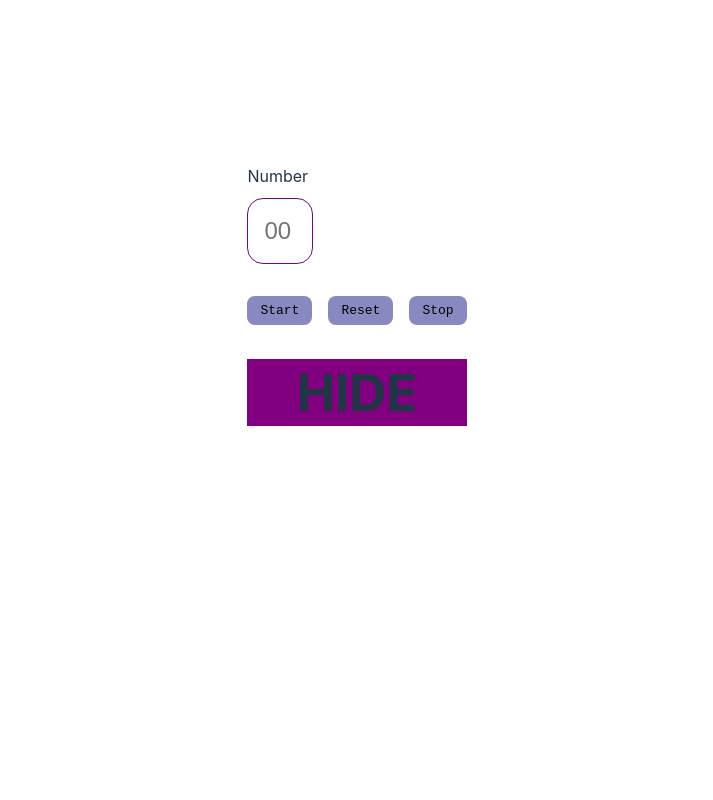
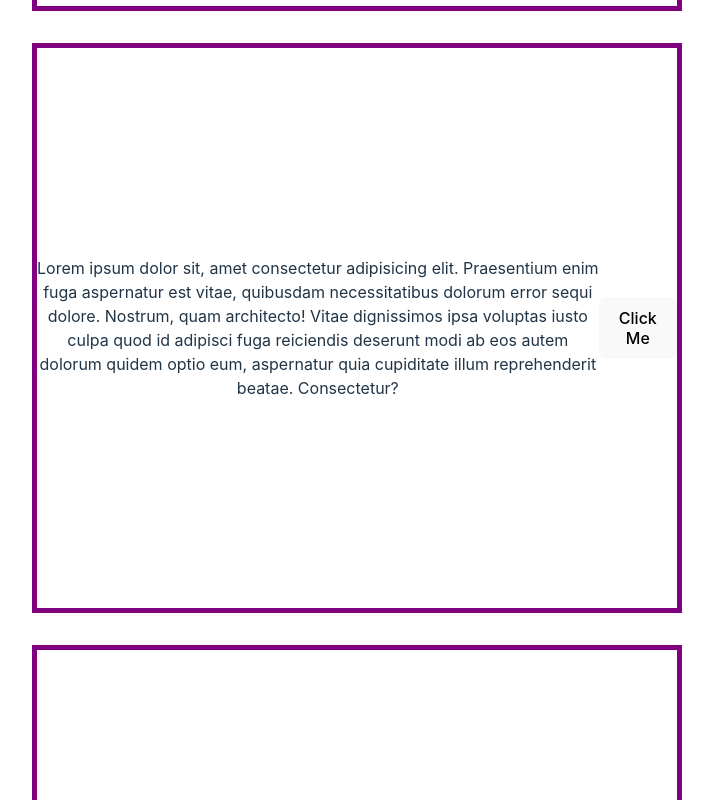
Before and after one commit to fw190480/ReactPractice, a React (Vite) app in the folder React/interviewPractice/: page / in a window 1280 px wide. Shown: the top 800 px of the page, without its empty margins (283-996 px from the left). Built offline with nearby package versions, Linux system fonts and the light colour scheme.

Commit message:
navigate by using ref prop and useRef hook

```diff
--- a/React/interviewPractice/src/App.css
+++ b/React/interviewPractice/src/App.css
@@ -15,7 +15,6 @@
 }
 .timer__input-number{
   display: grid;
-  /* justify-content: center; */
   gap:10px
 
 }
@@ -45,3 +44,16 @@ color: gray;
   padding: 6px 12px;
   background-color: rgb(137, 137, 193);
 }
+
+
+
+
+.scroll__container--byRef section{
+  margin-top: 2rem;
+  height: 70vh;
+  display: flex;
+  justify-content: center;
+  align-items: center;
+  width: 50vw;
+  border: 5px solid purple;
+}
--- a/React/interviewPractice/src/App.jsx
+++ b/React/interviewPractice/src/App.jsx
@@ -4,13 +4,15 @@ import './App.css'
 import Timer from './components/Timer'
 import CounterClass from './components/CounterClassComponent'
 import Practice from './components/Practice'
+import ScrollByUseRef from './components/ScrollByUseRef'
 
 function App() {
 
   return (
     <div className='center'>
       {/* <Practice /> */}
-      <Timer />
+      {/* <Timer /> */}
+      <ScrollByUseRef />
     </div>
   )
 }
--- /dev/null
+++ b/React/interviewPractice/src/components/ScrollByUseRef.jsx
@@ -0,0 +1,41 @@
+import React,{useRef} from 'react'
+
+const ScrollByUseRef = () => {
+    const topRef  = useRef(null)
+    const bottomRef  = useRef(null)
+    const fotterRef  = useRef(null)
+
+    const handleNavigate = (ref)=>{
+        // console.log('hellow')
+        // console.log(topRef)
+        ref.current.scrollIntoView({behavior:"smooth"})
+    }
+
+
+  return (
+    <div className='scroll__container--byRef'>
+        <section ref={topRef}>
+            Lorem ipsum dolor sit, amet consectetur adipisicing elit. Praesentium enim fuga aspernatur est vitae, quibusdam necessitatibus dolorum error sequi dolore. Nostrum, quam architecto! Vitae dignissimos ipsa voluptas iusto culpa quod id adipisci fuga reiciendis deserunt modi ab eos autem dolorum quidem optio eum, aspernatur quia cupiditate illum reprehenderit beatae. Consectetur?
+            <button onClick={()=>handleNavigate(bottomRef)}>Click Me</button>
+        </section>
+        <section>
+            Lorem ipsum dolor sit, amet consectetur adipisicing elit. Praesentium enim fuga aspernatur est vitae, quibusdam necessitatibus dolorum error sequi dolore. Nostrum, quam architecto! Vitae dignissimos ipsa voluptas iusto culpa quod id adipisci fuga reiciendis deserunt modi ab eos autem dolorum quidem optio eum, aspernatur quia cupiditate illum reprehenderit beatae. Consectetur?
+            <button onClick={()=>handleNavigate(topRef)}>Click Me</button>
+        </section>
+        <section ref={bottomRef}>
+            Lorem ipsum dolor sit, amet consectetur adipisicing elit. Praesentium enim fuga aspernatur est vitae, quibusdam necessitatibus dolorum error sequi dolore. Nostrum, quam architecto! Vitae dignissimos ipsa voluptas iusto culpa quod id adipisci fuga reiciendis deserunt modi ab eos autem dolorum quidem optio eum, aspernatur quia cupiditate illum reprehenderit beatae. Consectetur?
+            <button onClick={()=>handleNavigate(fotterRef)}>Click Me</button>
+        </section>
+        <section>
+            Lorem ipsum dolor sit, amet consectetur adipisicing elit. Praesentium enim fuga aspernatur est vitae, quibusdam necessitatibus dolorum error sequi dolore. Nostrum, quam architecto! Vitae dignissimos ipsa voluptas iusto culpa quod id adipisci fuga reiciendis deserunt modi ab eos autem dolorum quidem optio eum, aspernatur quia cupiditate illum reprehenderit beatae. Consectetur?
+            <button onClick={()=>handleNavigate(topRef)}>Click Me</button>
+        </section>
+        <section ref={fotterRef}>
+            Lorem ipsum dolor sit, amet consectetur adipisicing elit. Praesentium enim fuga aspernatur est vitae, quibusdam necessitatibus dolorum error sequi dolore. Nostrum, quam architecto! Vitae dignissimos ipsa voluptas iusto culpa quod id adipisci fuga reiciendis deserunt modi ab eos autem dolorum quidem optio eum, aspernatur quia cupiditate illum reprehenderit beatae. Consectetur?
+            <button onClick={()=>handleNavigate(bottomRef)}>Click Me</button>
+        </section>
+    </div>
+  )
+}
+
+export default ScrollByUseRef
```
